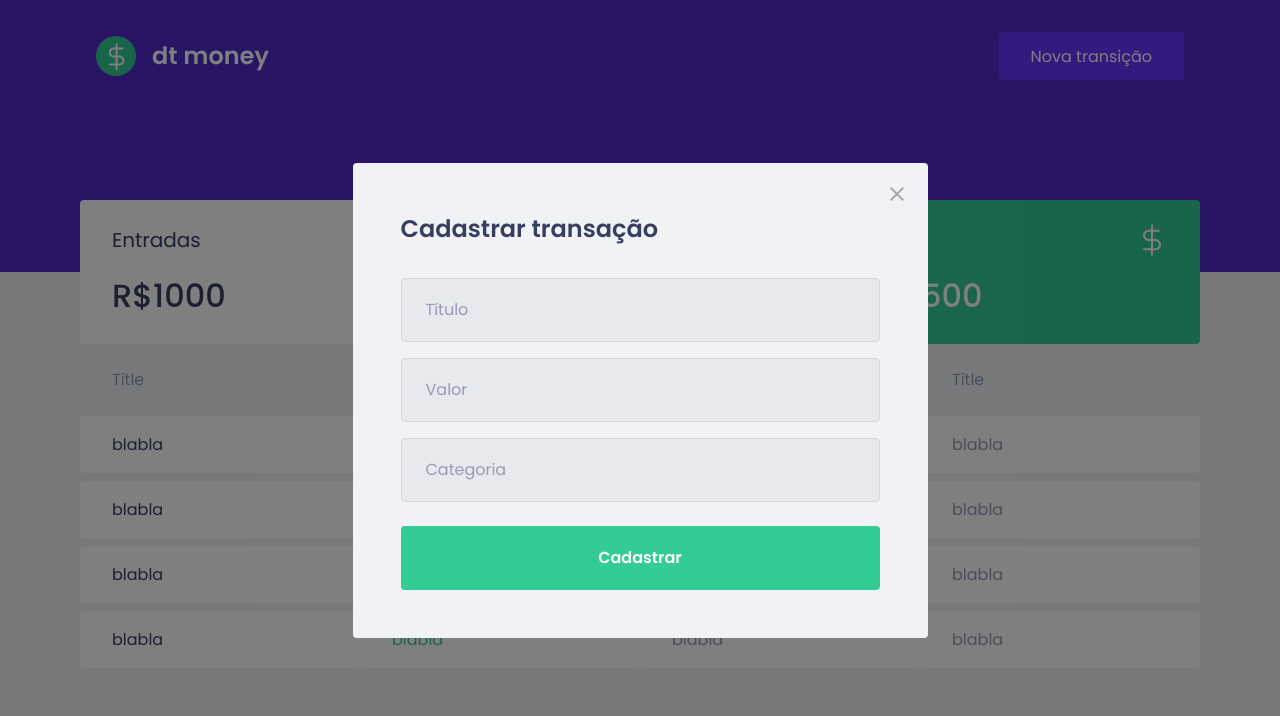
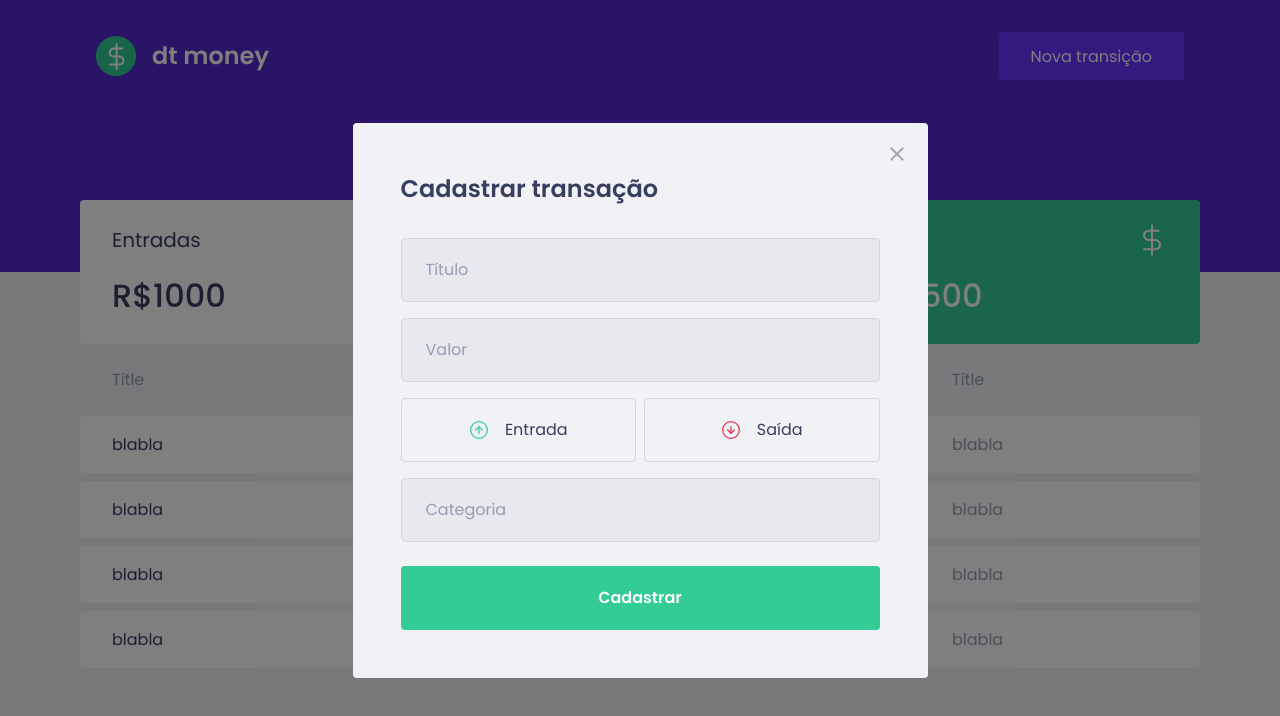
Before and after one commit to marcosdoriguetto/dtmoney, a React (Create React App) app: page / in a window 1280 px wide. Both pictures are taken after a click on the button "Nova transição". Shown: the top 716 px of the page. Built offline with nearby package versions, Linux system fonts and the light colour scheme; no server answers; what miragejs would draw is missing.

Commit message:
Criação e estilização dos botões dos tipos de trasações

```diff
--- a/package.json
+++ b/package.json
@@ -6,6 +6,7 @@
     "@types/react-modal": "^3.13.1",
     "axios": "^0.24.0",
     "miragejs": "^0.1.42",
+    "polished": "^4.1.3",
     "react": "^17.0.2",
     "react-dom": "^17.0.2",
     "react-modal": "^3.14.4",
--- a/src/components/NewTransactionModal/index.tsx
+++ b/src/components/NewTransactionModal/index.tsx
@@ -1,6 +1,9 @@
 import Modal from 'react-modal';
-import { Container } from './styles';
-import closeModalImg from '../../assets/close.svg'
+import { ButtonTransaction, Container, TransactionTypeContainer } from './styles';
+import closeModalImg from '../../assets/close.svg';
+import incomeIconImg from '../../assets/income.svg';
+import outcomeIconImg from '../../assets/outcome.svg';
+import { useState } from 'react';
 
 type NewTransactionModalProps = {
   isOpen: boolean;
@@ -10,6 +13,8 @@ type NewTransactionModalProps = {
 Modal.setAppElement('#root') //Acessibilidade(Está na doc do react-modal)
 
 export function NewTransactionModal({ isOpen, onRequestClose }: NewTransactionModalProps) {
+  const [typeTransaction, setTypeTransaction] = useState('');
+
   return(
     <Modal
       isOpen={isOpen}
@@ -37,6 +42,28 @@ export function NewTransactionModal({ isOpen, onRequestClose }: NewTransactionMo
           type="number"
         />
 
+        <TransactionTypeContainer>
+          <ButtonTransaction
+            type="button"
+            onClick={ () => setTypeTransaction('deposit') }
+            isActive={typeTransaction === 'deposit'}
+            activeColor="green"
+          >
+            <img src={incomeIconImg} alt="Entrada" />
+            <span>Entrada</span>
+          </ButtonTransaction>
+
+          <ButtonTransaction
+            type="button"
+            onClick={ () => setTypeTransaction('withdraw') }
+            isActive={typeTransaction === 'withdraw'}
+            activeColor="red"
+          >
+            <img src={outcomeIconImg} alt="Saída" />
+            <span>Saída</span>
+          </ButtonTransaction>
+        </TransactionTypeContainer>
+
         <input
           placeholder="Categoria"
         />
--- a/src/components/NewTransactionModal/styles.ts
+++ b/src/components/NewTransactionModal/styles.ts
@@ -1,4 +1,5 @@
 import styled from "styled-components";
+import { darken, transparentize } from "polished";
 
 export const Container = styled.form`
   h2 {
@@ -49,3 +50,46 @@ export const Container = styled.form`
     }
   }
 `;
+
+export const TransactionTypeContainer = styled.div`
+  margin: 1rem 0;
+  display: grid;
+  grid-template-columns: repeat(2, 1fr);
+  gap: 0.5rem;
+`
+const colors = {
+  green: '#33cc95',
+  red: '#E52E4D'
+}
+
+type ButtonTransactionProps = {
+  isActive: boolean;
+  activeColor: 'green' | 'red';
+}
+
+export const ButtonTransaction = styled.button<ButtonTransactionProps>`
+  height: 4rem;
+  border: 1px solid #d7d7d7;
+  border-radius: 0.25rem;
+  background-color: ${props => props.isActive ? transparentize(0.85, colors[props.activeColor]) : 'transparent'};
+  display: flex;
+  align-items: center;
+  justify-content: center;
+  transition: 0.15s ease-in;
+
+  &:hover {
+    border-color: darken(0.9, '#d7d7d7');
+  }
+
+  img {
+    width: 20px;
+    height: 20px;
+  }
+
+  span {
+    display: inline-block;
+    margin-left: 1rem;
+    font-size: 1rem;
+    color: var(--text-title);
+  }
+`
```
Also changed, not shown: 1 other file (tests, documents, lock files or other folders).
